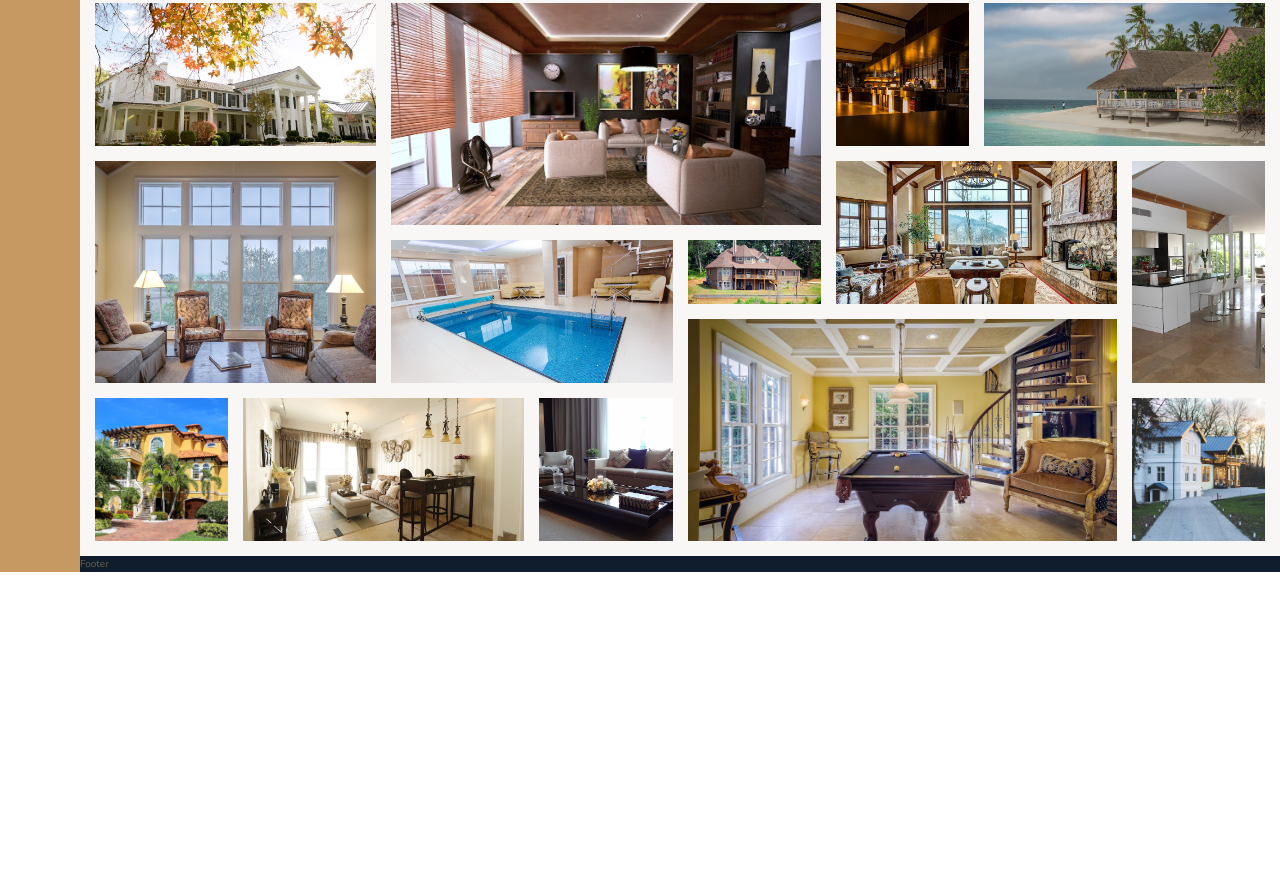
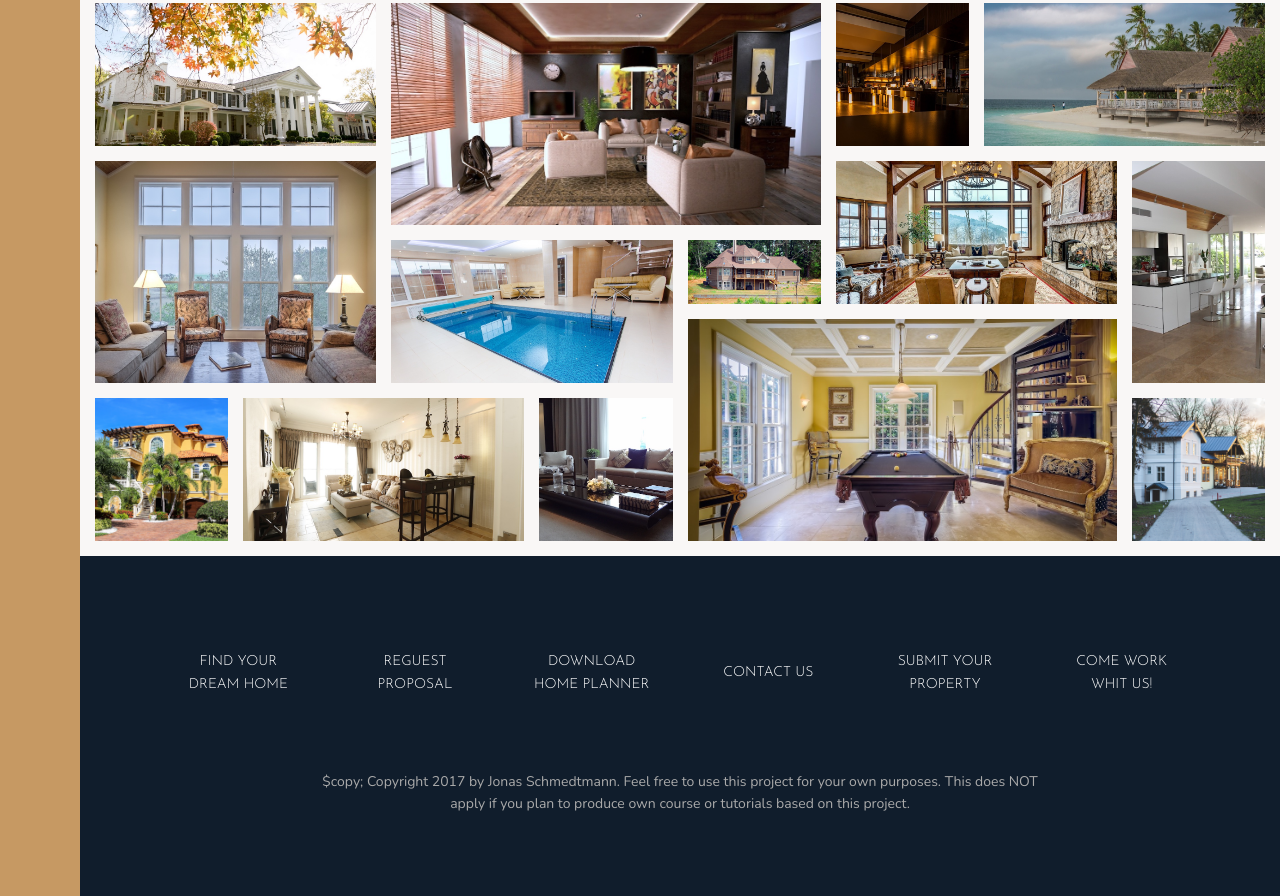
Before and after one commit to vitsafarik/Nexter-Project, a website: page index.html in a window 1280 px wide. Shown: the part 3084-3980 px from the top of the page. Before the commit the page ends 3656 px from the top, so only its background shows below. Drawn offline with nearby package versions, Linux system fonts and the light colour scheme.

Commit message:
building the footer

```diff
--- a/index.html
+++ b/index.html
@@ -372,7 +372,19 @@
     </section>
 
     <footer class="footer">
-        Footer
+        <ul class="nav">
+            <li class="nav__item"><a href="#" class="nav__link">Find your dream home</a></li>
+            <li class="nav__item"><a href="#" class="nav__link">Reguest proposal</a></li>
+            <li class="nav__item"><a href="#" class="nav__link">Download home planner</a></li>
+            <li class="nav__item"><a href="#" class="nav__link">Contact us</a></li>
+            <li class="nav__item"><a href="#" class="nav__link">Submit your property</a></li>
+            <li class="nav__item"><a href="#" class="nav__link">Come work whit us!</a></li>
+        </ul>
+        <p class="copyright">
+            $copy; Copyright 2017 by Jonas Schmedtmann. Feel free to use this project for your own purposes. This does
+            NOT
+            apply if you plan to produce own course or tutorials based on this project.
+        </p>
     </footer>
 </body>
 
--- a/sass/_footer.scss
+++ b/sass/_footer.scss
@@ -1,4 +1,43 @@
 .footer {
   background-color: $color-secondary;
   grid-column: full-start / full-end;
+  padding: 8rem;
 }
+
+.nav {
+  list-style: none;
+
+  display: grid;
+  grid-template-columns: repeat(auto-fit, minmax(15rem, 1fr));
+  grid-gap: 2rem;
+  align-items: center;
+
+  &__link:link,
+  &__link:visited {
+    font-size: 1.4rem;
+    color: #fff;
+    text-decoration: none;
+    font-family: $font-display;
+    text-transform: uppercase;
+    text-align: center;
+    padding: 1.5rem;
+    display: block;
+    transition: all 0.2s;
+  }
+
+  &__link:hover,
+  &__link:active {
+    background-color: rgba($color: #fff, $alpha: 0.05);
+    transform: translateY(-3px);
+  }
+}
+
+.copyright {
+  font-size: 1.4rem;
+  color: $color-grey-light-2;
+  margin-top: 6rem;
+  margin-right: auto;
+  margin-left: auto;
+  text-align: center;
+  width: 70%;
+}
```
Also changed, not shown: css/style.css.
